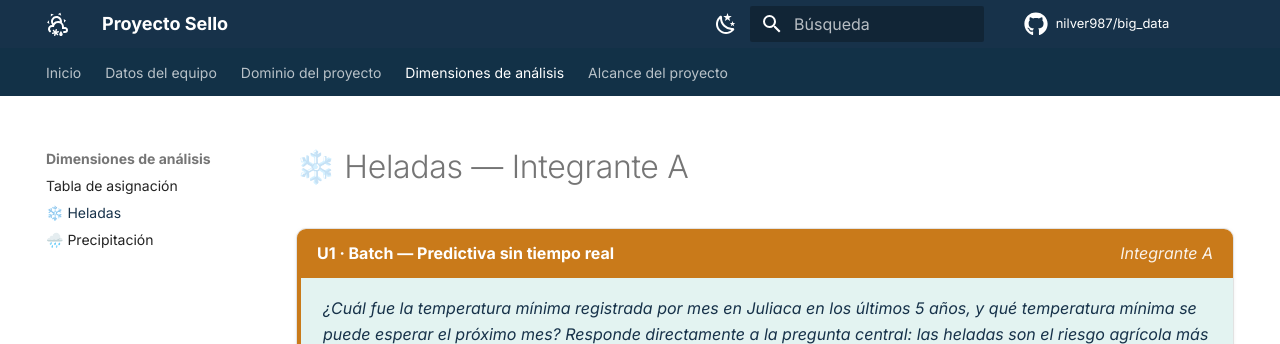
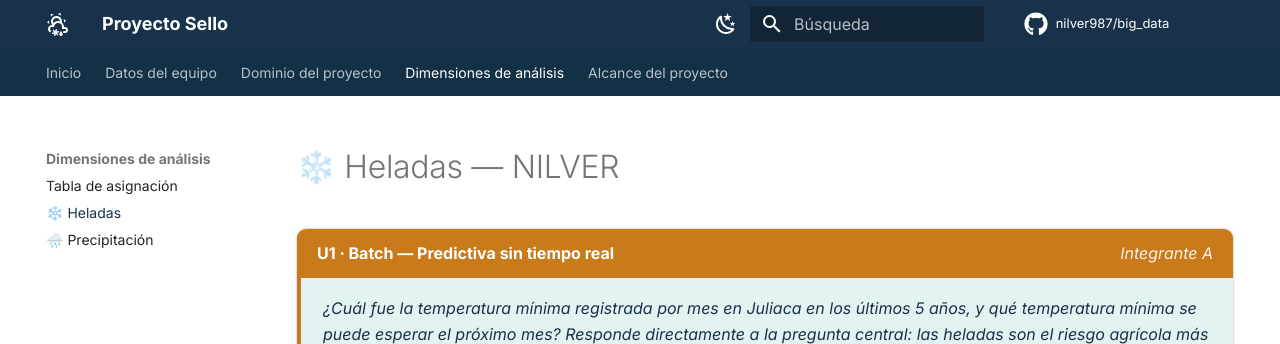
Before and after one commit to nilver987/big_data, an MkDocs documentation site: the page built from docs/dimensiones/heladas.md, in a window 1280 px wide and 900 px high. Shown: the top 344 px of the window. Built offline with MkDocs 1.6.1 and Material for MkDocs 9.7.7, drawn with Linux system fonts in a browser that asks for light colours; comment, search, counter and statistics services are not loaded.

Commit message:
Update team member name in heladas.md

```diff
--- a/docs/dimensiones/heladas.md
+++ b/docs/dimensiones/heladas.md
@@ -1,4 +1,4 @@
-# ❄️ Heladas — Integrante A
+# ❄️ Heladas — NILVER
 
 <div class="dim-card amber" markdown>
 <div class="dim-card-header"><span>U1 · Batch — Predictiva sin tiempo real</span><span class="integrante">Integrante A</span></div>
```
